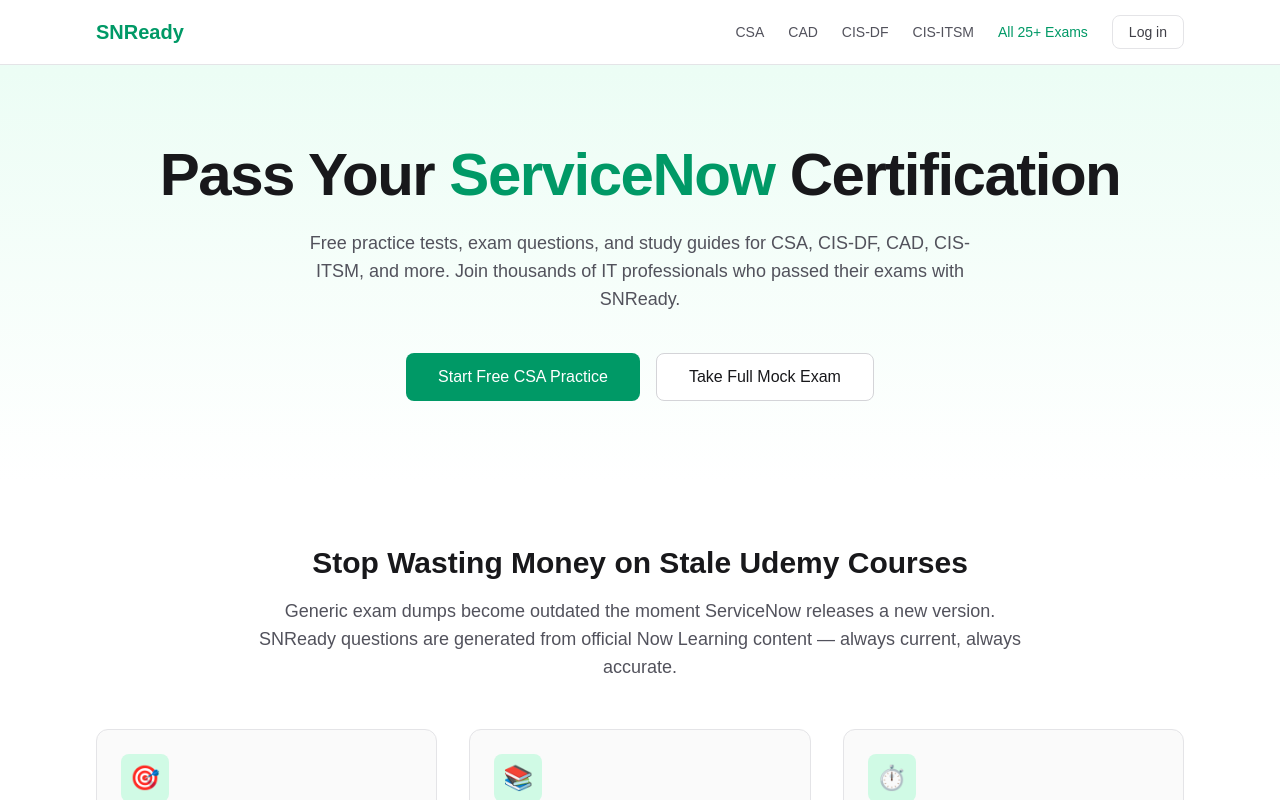
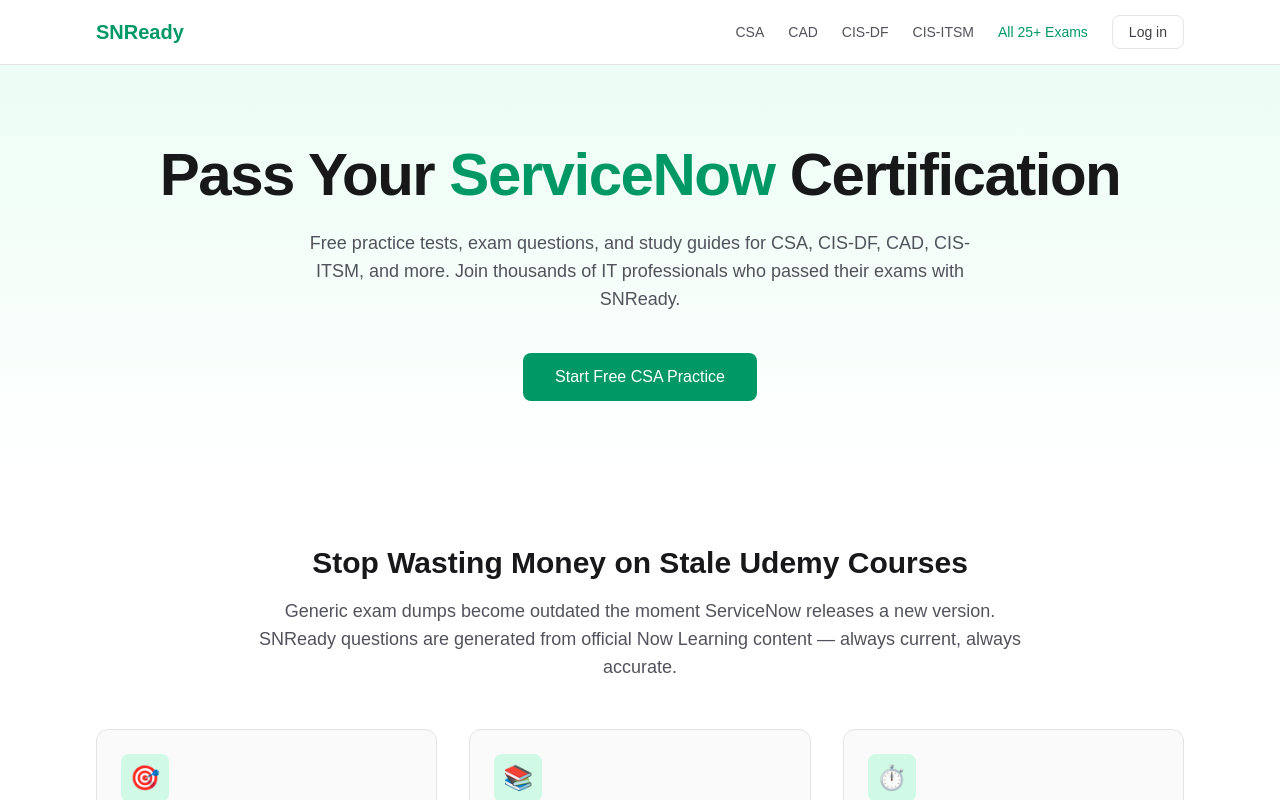
Before and after one commit to jessems/snready, a Next.js app: page / in a window 1280 px wide. Shown: the top 800 px of the page. Built offline with nearby package versions, Linux system fonts and the light colour scheme; no server answers.

Commit message:
fix: Remove 'Take Full Mock Exam' button from homepage
Button promised a timed exam experience but landed on an info page.
Removing until proper mock exam feature is built.

```diff
--- a/app/page.tsx
+++ b/app/page.tsx
@@ -43,12 +43,6 @@ export default function Home() {
                 className="inline-flex h-12 items-center justify-center rounded-lg bg-emerald-600 px-8 text-base font-medium text-white transition-colors hover:bg-emerald-700"
               >
                 Start Free CSA Practice
-              </Link>
-              <Link
-                href="/practice-tests/csa"
-                className="inline-flex h-12 items-center justify-center rounded-lg border border-zinc-300 bg-white px-8 text-base font-medium text-zinc-900 transition-colors hover:bg-zinc-50 dark:border-zinc-700 dark:bg-zinc-800 dark:text-zinc-100 dark:hover:bg-zinc-700"
-              >
-                Take Full Mock Exam
               </Link>
             </div>
           </div>
```
